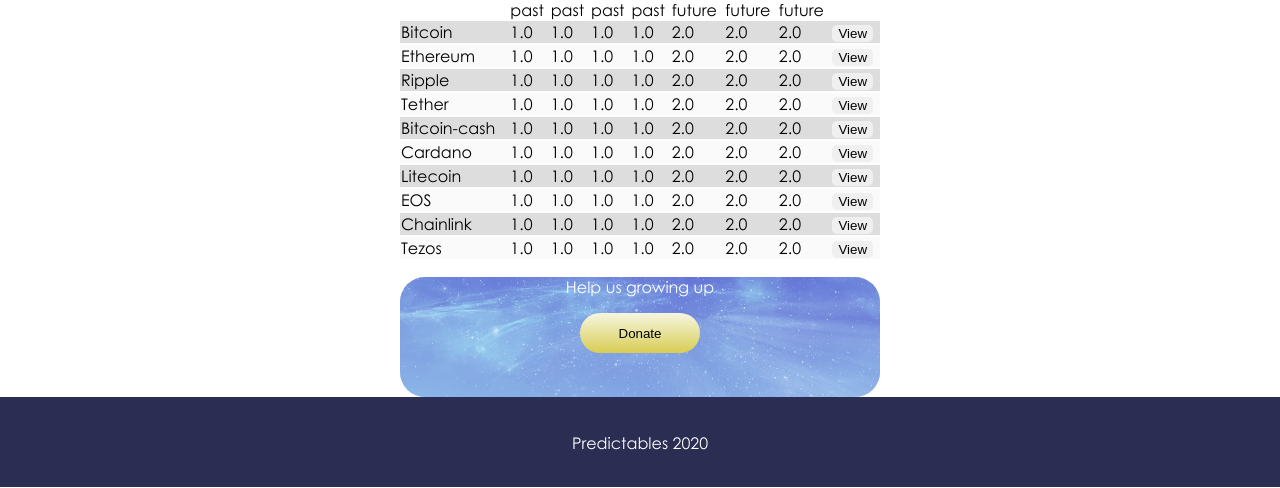
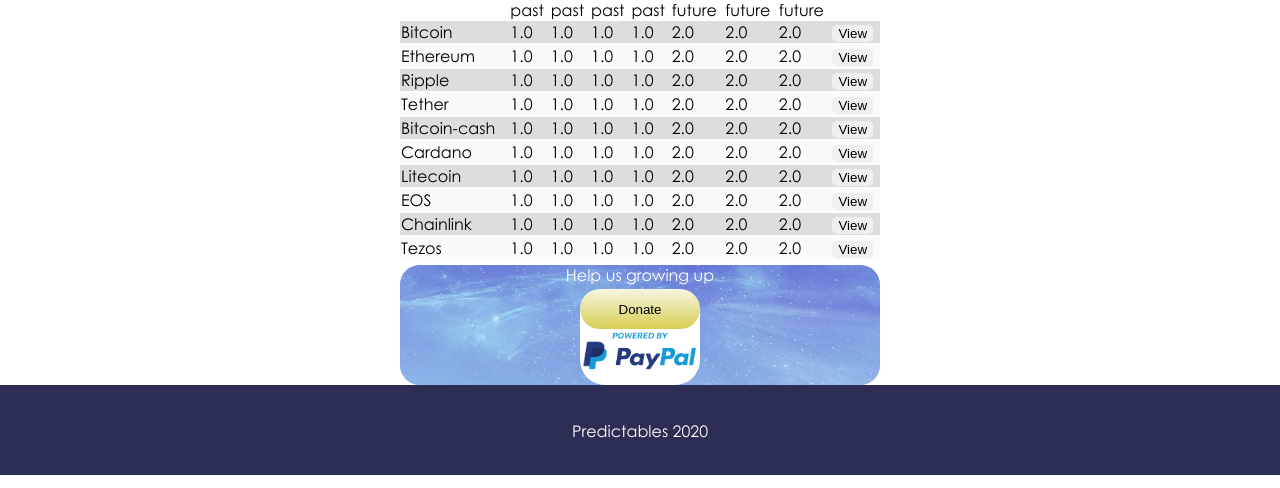
Before and after one commit to SMATEO49/predictable-web, a Flask app: page / in a window 1280 px wide. Shown: the part 312-800 px from the top of the page. Run offline with Flask 2, Linux system fonts and the light colour scheme; some libraries are stand-ins or nearby versions.

Commit message:
paypal ogarnięty

```diff
--- a/static/css/main.css
+++ b/static/css/main.css
@@ -35,14 +35,14 @@ body {
     background-align: center;
     background-image: url("https://images.wallpaperscraft.com/image/northern_lights_aurora_starry_sky_134859_3840x2160.jpg");
     background-size: 100%;
-    border-radius: 25px;
+    border-radius: calc(var(--grand-width)/24);;
 }
 
 .cover-pattern {
     width: var(--grand-width);
     height: calc(var(--grand-width)/16*9);
     background: rgba(40,40,90,0.35);
-    border-radius: 25px;
+    border-radius: calc(var(--grand-width)/24);;
 }
 
 input[type=text],
@@ -126,7 +126,7 @@ table {
     background-image: url('../images/obraz.png');
     background-align: center;
     background-size: 100% 100%;
-    border-radius: 25px;
+    border-radius: calc(var(--grand-width)/24);;
 }
 
 .donation-pattern {
@@ -135,12 +135,26 @@ table {
     height: calc(var(--grand-width)/4);
     background: rgba(200,200,255,0.35);
     background-align: center;
-    border-radius: 25px;
+    border-radius: calc(var(--grand-width)/24);;
     color: white;
 }
 
 .donation-pattern p {
     text-align: center;
+    font-size: 16px;
+    margin: 4px;
+}
+
+.papayl {
+    width: calc(var(--grand-width)/4);
+    height: calc(var(--grand-width)/4 - 24px);
+    margin: 0 auto;
+    border-radius: 25px;
+    background-position: top 40px left 0px;
+    background-color: white;
+    background-image: url("../images/pp.png");
+    background-repeat: no-repeat;
+    background-size: 100%;
 }
 
 .donation-button {
@@ -152,7 +166,7 @@ table {
     background: -ms-linear-gradient(top, #F6F6E1, #D8CD53);
     background: linear-gradient(top, #F6F6E1, #D8CD53);
     border: none;
-    border-radius: calc(var(--grand-width)/16);
+    border-radius: calc(var(--grand-width)/24);
     display: block;
     margin: 0 auto;
 }
--- a/templates/index.html
+++ b/templates/index.html
@@ -94,11 +94,13 @@
     <div class="donation">
         <div class="donation-pattern">
             <p>Help us growing up</p>
+            <div class="papayl">
             <form action="https://www.paypal.com/cgi-bin/webscr" method="post" target="_top">
                 <input type="hidden" name="cmd" value="_s-xclick" />
                 <input type="hidden" name="hosted_button_id" value="LKHCTDTSEKK7E" />
                 <input type="submit" name="submit" value="Donate" class="donation-button"/>
             </form>
+            </div>
         </div>
     </div>
     {% endblock %}
```
Also changed, not shown: static/images/pp.png. Lines whose indentation alone changed are shown as unchanged.
